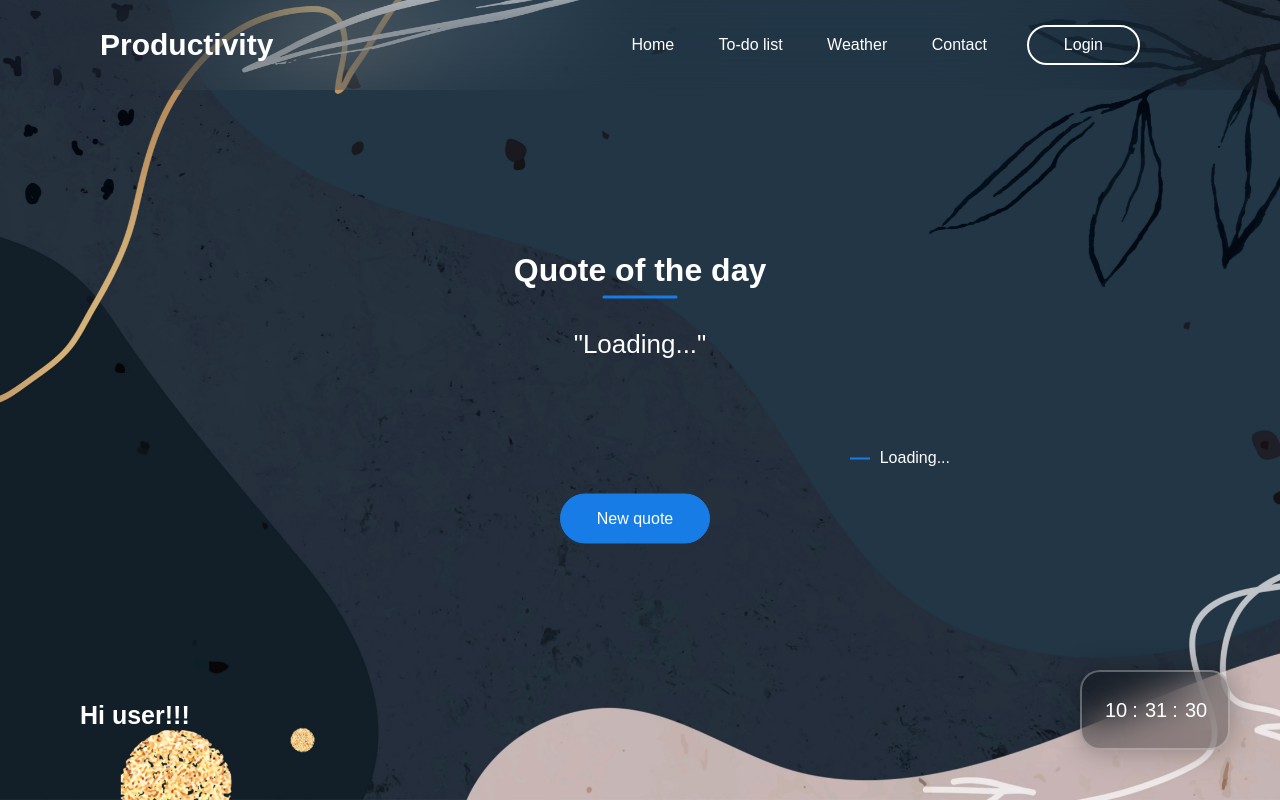
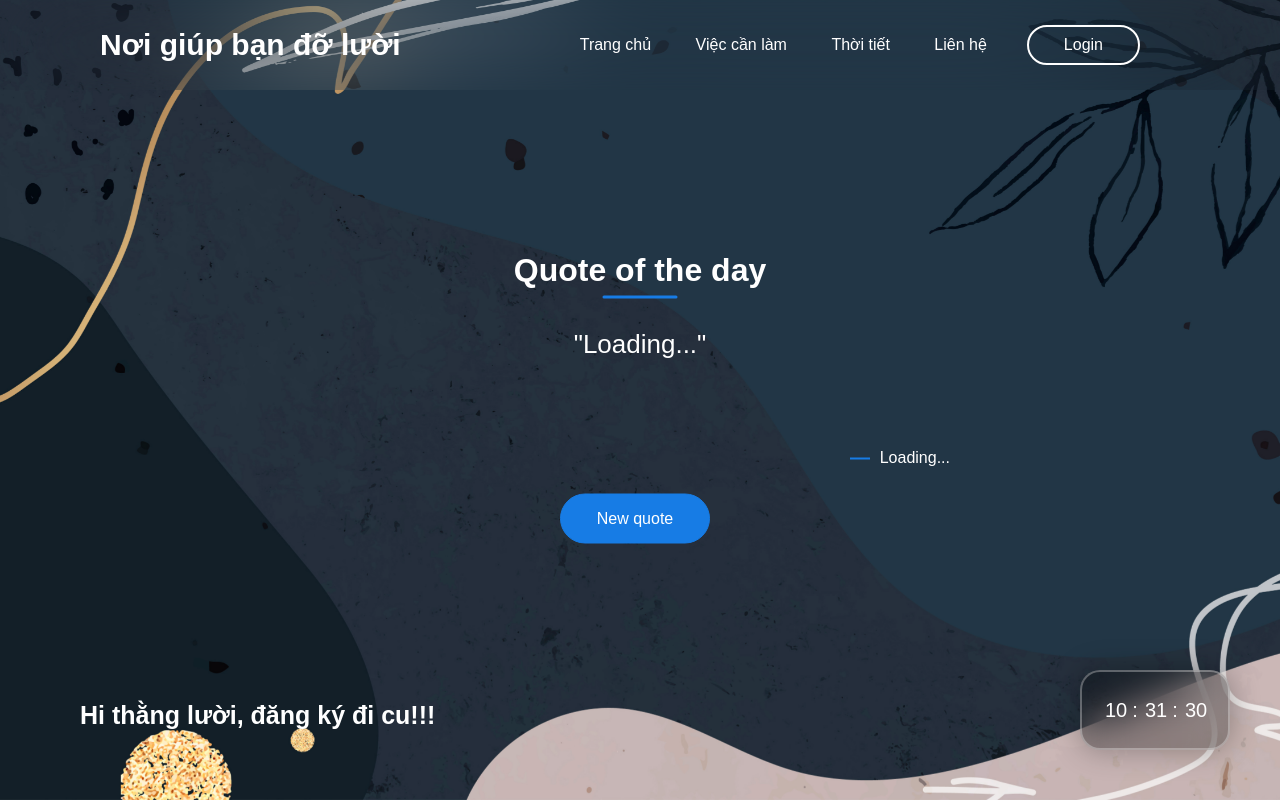
Before and after one commit to TienDung888/To-do-list, a PHP site: page / in a window 1280 px wide. Run offline with PHP 8.4, Linux system fonts and the light colour scheme; some libraries are stand-ins or nearby versions.

Commit message:
laptop-update2

```diff
--- a/index.php
+++ b/index.php
@@ -24,12 +24,12 @@ if ($name !== null) $_SESSION['name'] = $name;
 </head>
 <body>
     <header>
-        <a href="#" class="logo">Productivity</a>
+        <a href="#" class="logo">Nơi giúp bạn đỡ lười</a>
         <nav>
-            <a href="#" class="home">Home</a>
-            <a href="#" class="todo-link">To-do list</a>
-            <a href="#" class="wea-ther">Weather</a>
-            <a href="#" class="contact">Contact</a>
+            <a href="#" class="home">Trang chủ</a>
+            <a href="#" class="todo-link">Việc cần làm</a>
+            <a href="#" class="wea-ther">Thời tiết</a>
+            <a href="#" class="contact">Liên hệ</a>
                 <div class="con-tact">
                     <p>0967236791</p>
                     <p>khieuhuutiendung@gmail.com</p>
@@ -59,7 +59,7 @@ if ($name !== null) $_SESSION['name'] = $name;
             <div id="error-message" style="color: red; display: none;"></div>
             <ul id="list-container"></ul>
         </div>
-        <h2 class="hi">Hi <?php echo $name?? 'user' ?>!!!</h2>
+        <h2 class="hi">Hi <?php echo $name?? 'thằng lười, đăng ký đi cu' ?>!!!</h2>
 
     <div class="quote-box">
         <h2>Quote of the day</h2>
@@ -91,7 +91,7 @@ if ($name !== null) $_SESSION['name'] = $name;
                     <img src="wind.png">
                     <div>
                         <p class="wind">15 km/h</p>
-                        <p>Wind</p>
+                        <p>Wind Speed</p>
                     </div>
                 </div>
             </div>
```
